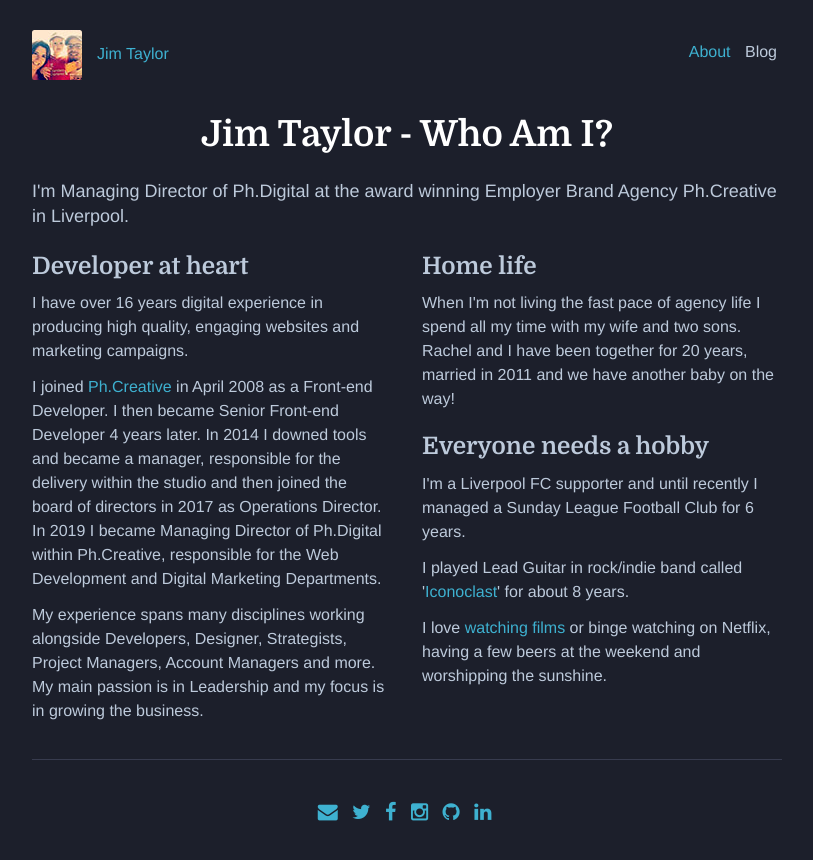
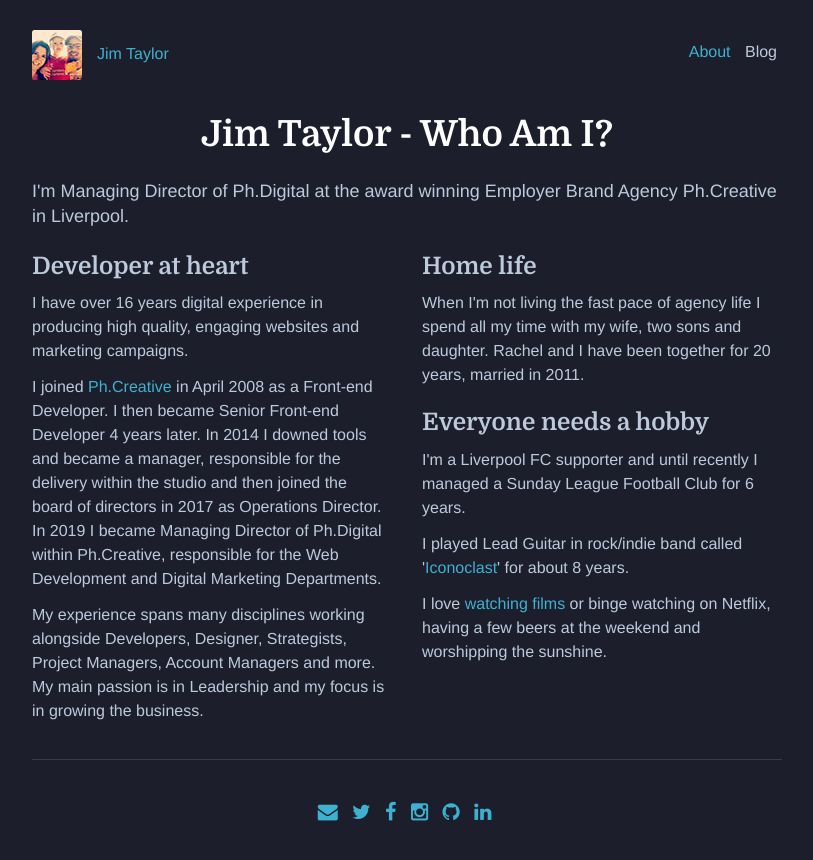
Before and after one commit to iamjimtaylor/iamjimtaylor, a Jekyll site: the page built from about/index.md, in a window 1280 px wide. Shown: the top 860 px of the page, without its empty margins (233-1046 px from the left). Built offline with Jekyll 4.4.1, drawn with Linux system fonts in a browser that asks for light colours; comment, search, counter and statistics services are not loaded.

Commit message:
Update index.md

```diff
--- a/about/index.md
+++ b/about/index.md
@@ -16,7 +16,7 @@ excerpt: "Jim Taylor. I have over 8 years digital agency experience in producing
       </div>
       <div class="col-md-6">
         <h3>Home life</h3>
-        <p>When I'm not living the fast pace of agency life I spend all my time with my wife and two sons. Rachel and I have been together for 20 years, married in 2011 and we have another baby on the way!</p>
+        <p>When I'm not living the fast pace of agency life I spend all my time with my wife, two sons and daughter. Rachel and I have been together for 20 years, married in 2011.</p>
         <h3>Everyone needs a hobby</h3>
         <p>I'm a Liverpool FC supporter and until recently I managed a Sunday League Football Club for 6 years.</p>
         <p>I played Lead Guitar in rock/indie band called '<a href="https://soundcloud.com/user-466017660/sets/the-boot-estate" target="_blank">Iconoclast</a>' for about 8 years.</p>
```
